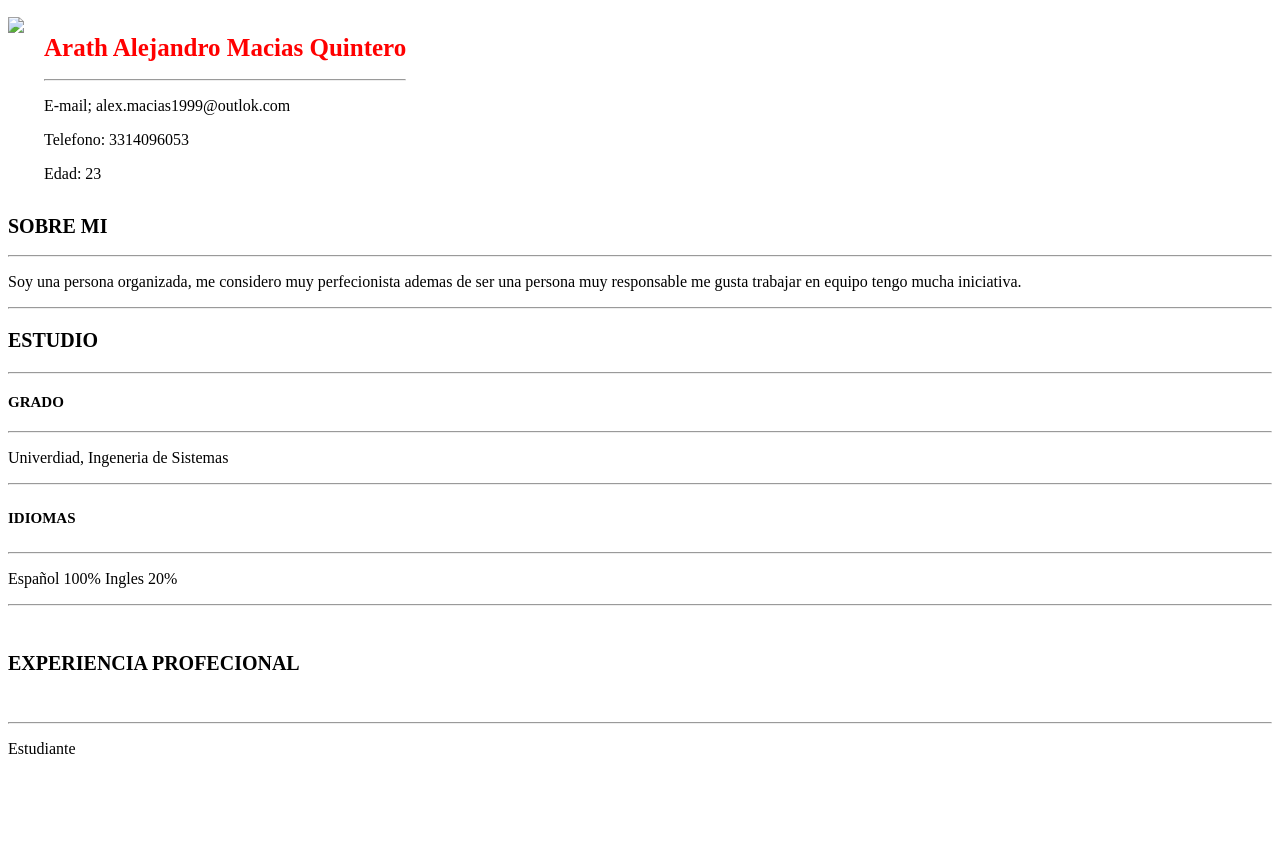
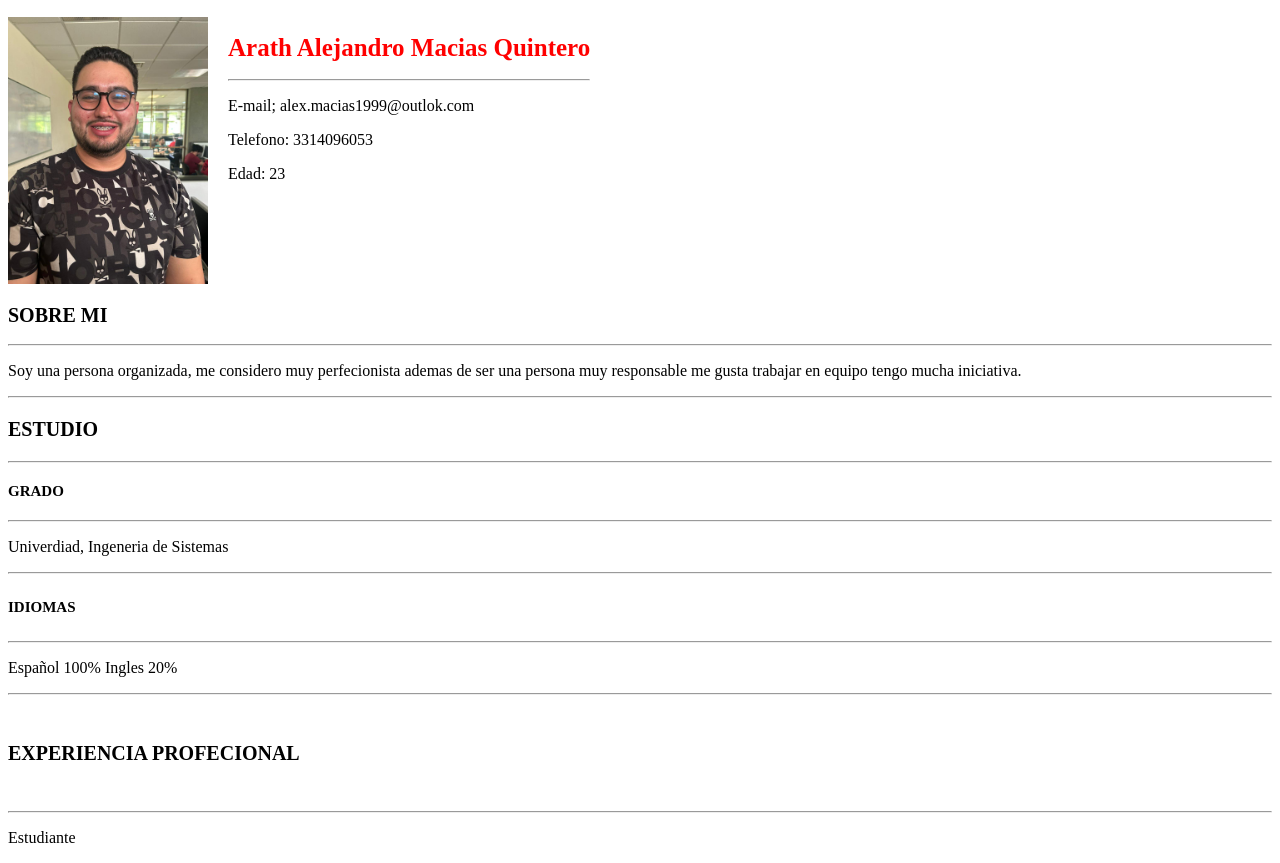
Before and after one commit to Arathmq/CV, a plain HTML site: page index.html in a window 1280 px wide. Shown: the part 57-920 px from the top of the page. Before the commit the page ends 831 px from the top, so only its background shows below. Drawn offline with Linux system fonts and the light colour scheme.

Commit message:
agregando imagen

```diff
--- a/index.html
+++ b/index.html
@@ -10,7 +10,7 @@
 
     <div style="display: flex;gap: 20px;">
         <div>
-            <img width="200" src="C:\Users\alexm\Downloads\foto_cv.jpg"/>
+            <img width="200" src="./images/foto_cv.jpg"/>
         </div>
         <div>
             <h1 style="font-size: 25px; color: red;">
```
Also changed, not shown: images/foto_cv.jpg (added).
